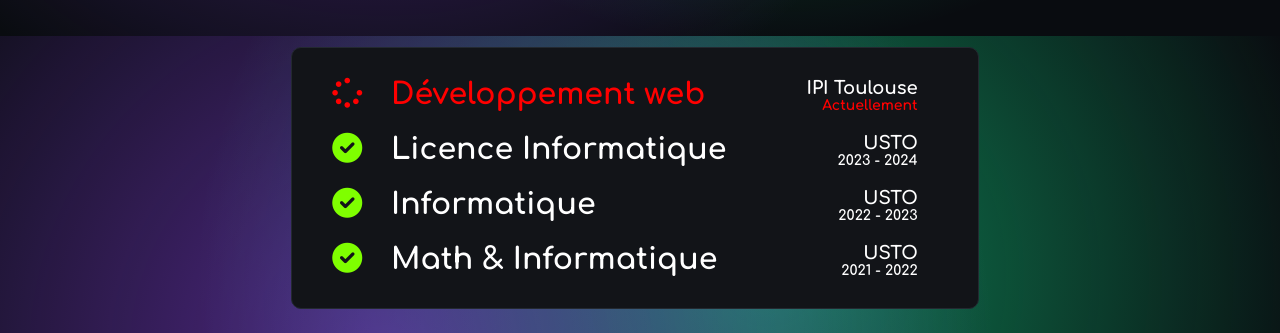
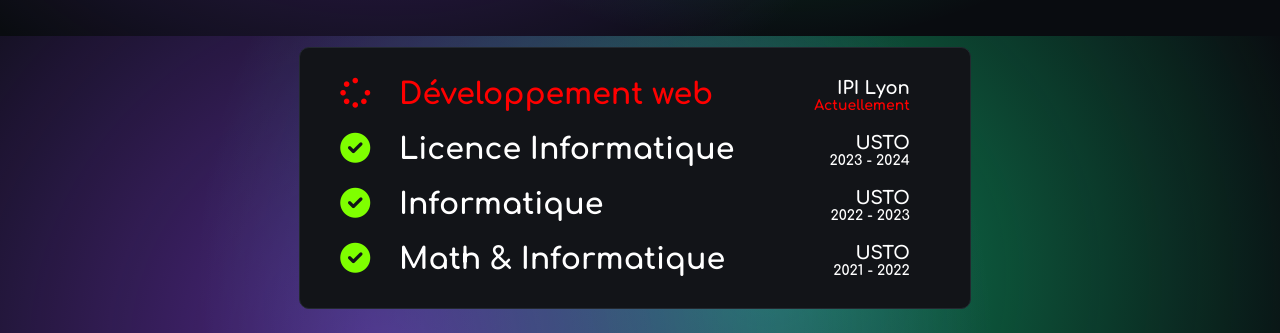
Before and after one commit to Walid31-git/Walid31-git.github.io, a plain HTML site: page index.html in a window 1280 px wide. Shown: the part 764-1097 px from the top of the page. Drawn offline with nearby package versions, Linux system fonts and the light colour scheme; a web font is replaced by a local one.

Commit message:
correction erreur

```diff
--- a/index.html
+++ b/index.html
@@ -84,7 +84,7 @@
                     <tr>
                         <td class="position position-now"><i id="icon_encours" class="fa-solid fa-spinner"></i>    Développement web</td>
                         <td>
-                            <div class="company">IPI Toulouse</div>
+                            <div class="company">IPI Lyon</div>
                             <div class="date date-now">Actuellement</div>
                         </td>
                     </tr>
```
